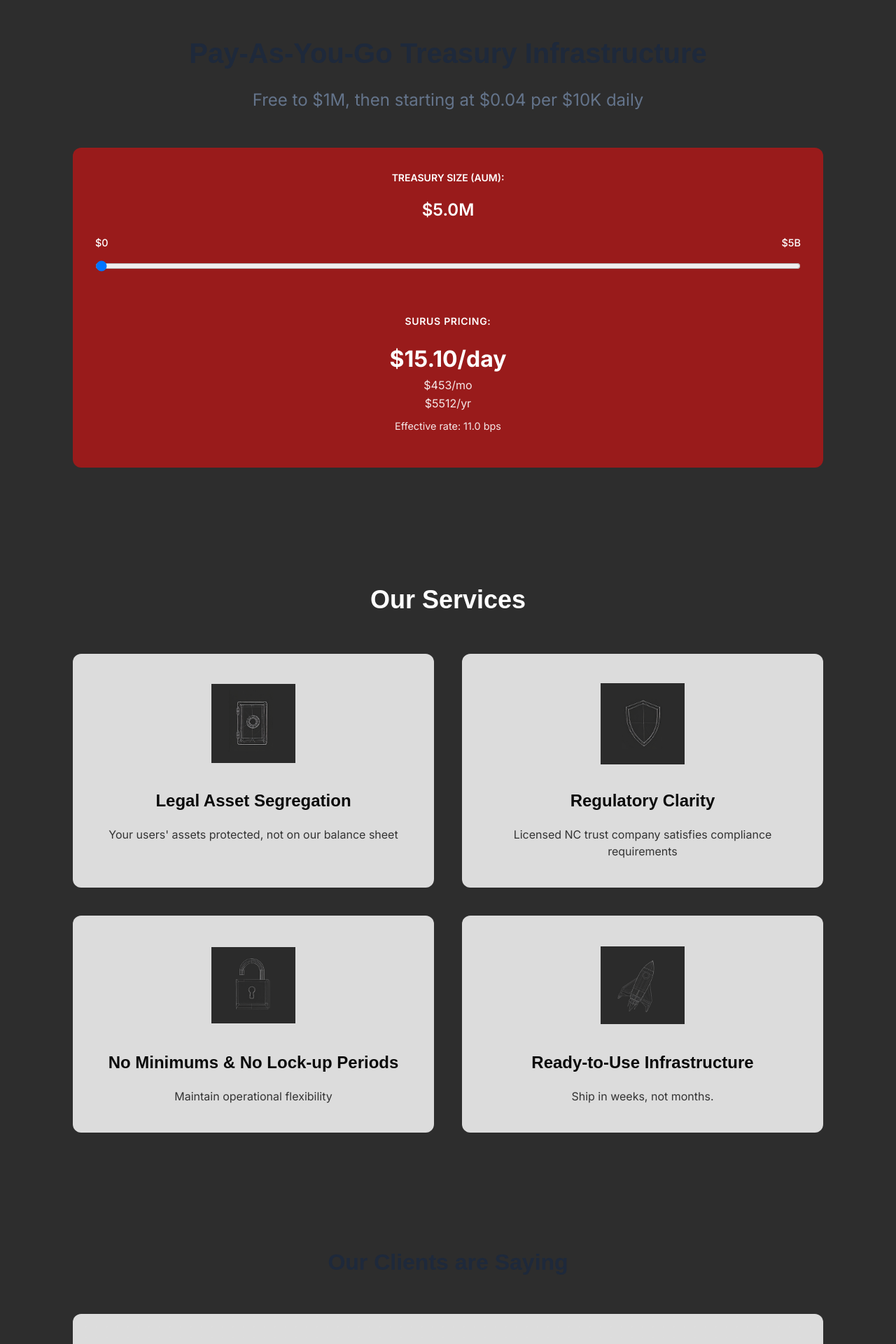
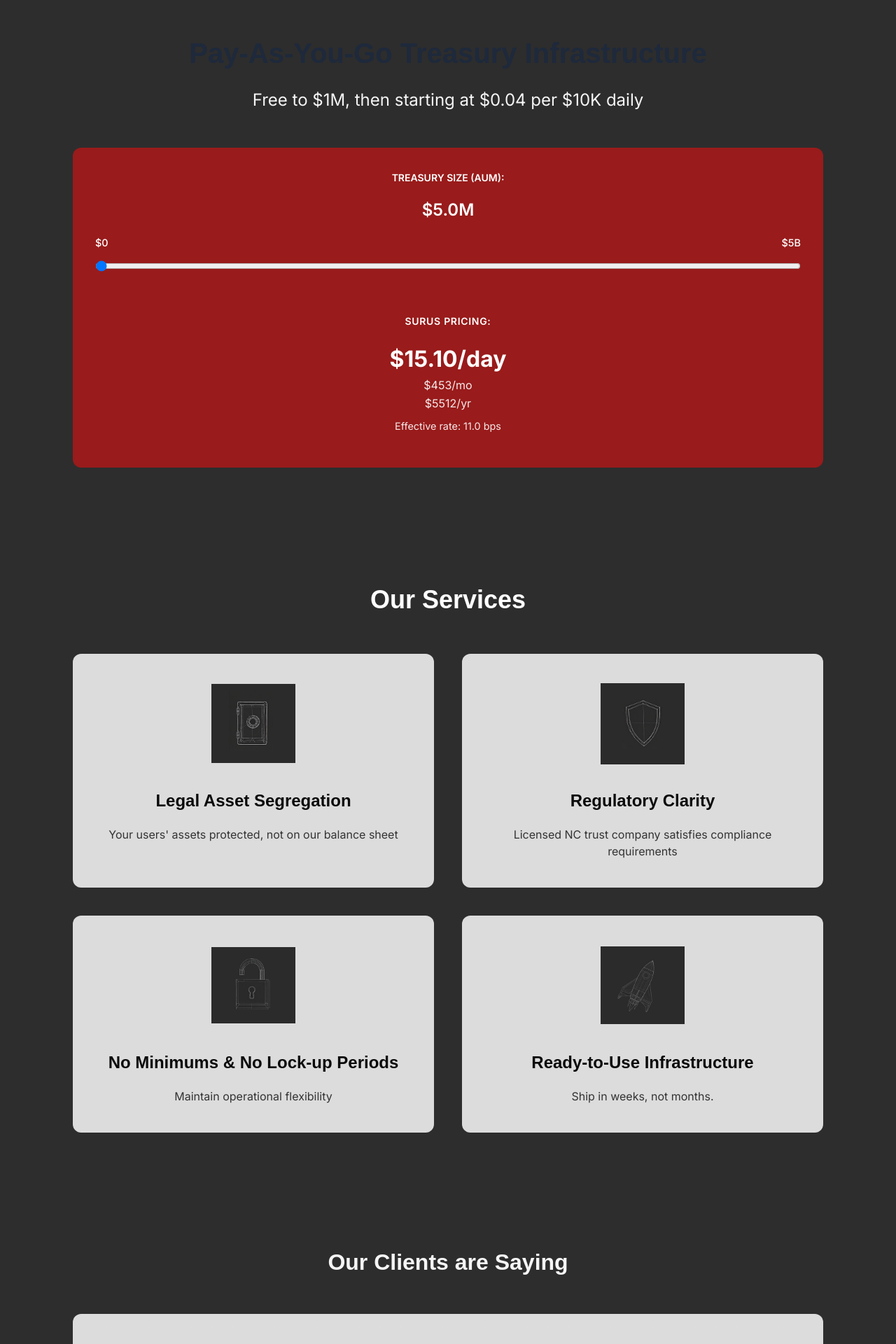
Before and after one commit to klr08/surus-website, a React (Vite) app: page / in a window 1280 px wide. Shown: the part 620-2540 px from the top of the page at 70% size. Built offline with nearby package versions, Linux system fonts and the light colour scheme; a web font is replaced by a local one.

Commit message:
Update heading colors to off-white and remove CTA section

```diff
--- a/public/css/homepage.css
+++ b/public/css/homepage.css
@@ -105,6 +105,7 @@
 .pricing-subtitle {
   font-size: 1.5rem;
   margin-bottom: 1rem;
+  color: #f5f5f5;
 }
 
 .pricing-description {
@@ -376,6 +377,7 @@
   font-weight: 700;
   text-align: center;
   margin-bottom: 3rem;
+  color: #f5f5f5;
 }
 
 .testimonial {
--- a/src/pages/Home.tsx
+++ b/src/pages/Home.tsx
@@ -5,7 +5,7 @@
 import FeaturesSection from '../components/home/FeaturesSection';
 import TestimonialsSection from '../components/home/TestimonialsSection';
 import InsightsSection from '../components/home/InsightsSection';
-import CTASection from '../components/home/CTASection';
+// CTA Section removed as requested
 
 function d(value: number | string | undefined): Decimal {
   try { return new Decimal(value ?? 0); } catch { return new Decimal(0); }
@@ -99,8 +99,6 @@
       <TestimonialsSection />
 
       <InsightsSection />
-
-      <CTASection />
     </div>
   );
 }
```
